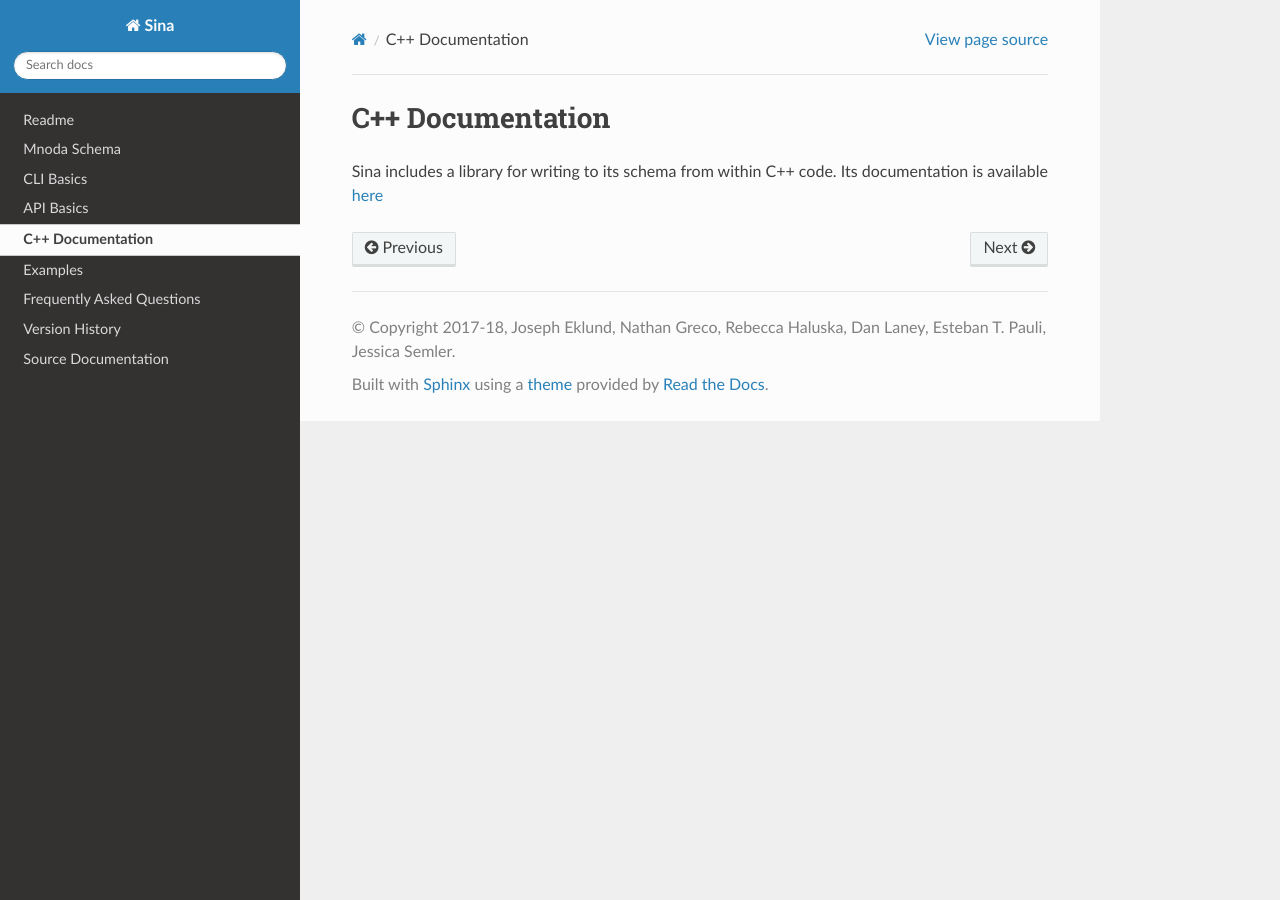
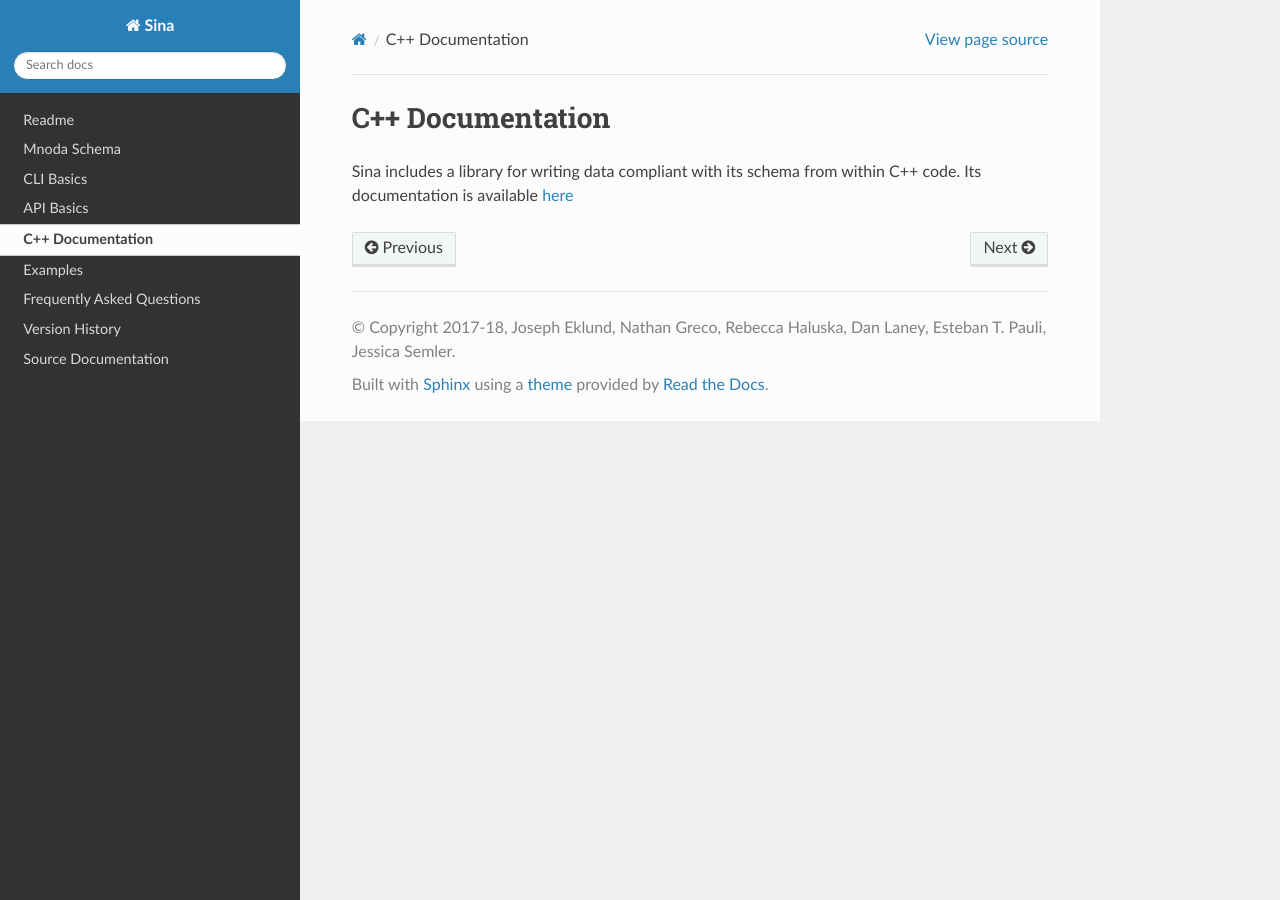
Before and after one commit to LLNL/Sina, a Sphinx documentation site: the page built from python/docs/source/cpp.rst, in a window 1280 px wide. Built offline with Sphinx 7.4.7 and the Read the Docs theme 2.0.0, drawn with Linux system fonts in a browser that asks for light colours; pages that are not in the unit, such as notebooks, are missing from menus; the version number could not be read and is left out.

```diff
--- a/python/docs/source/cpp.rst
+++ b/python/docs/source/cpp.rst
@@ -1,5 +1,5 @@
 C++ Documentation
 +++++++++++++++++
 
-Sina includes a library for writing to its schema from within C++ code.
-Its documentation is available `here <cpp/index.html>`__
+Sina includes a library for writing data compliant with its schema from within
+C++ code. Its documentation is available `here <cpp/index.html>`__
```
Also changed, not shown: 2 other files.
